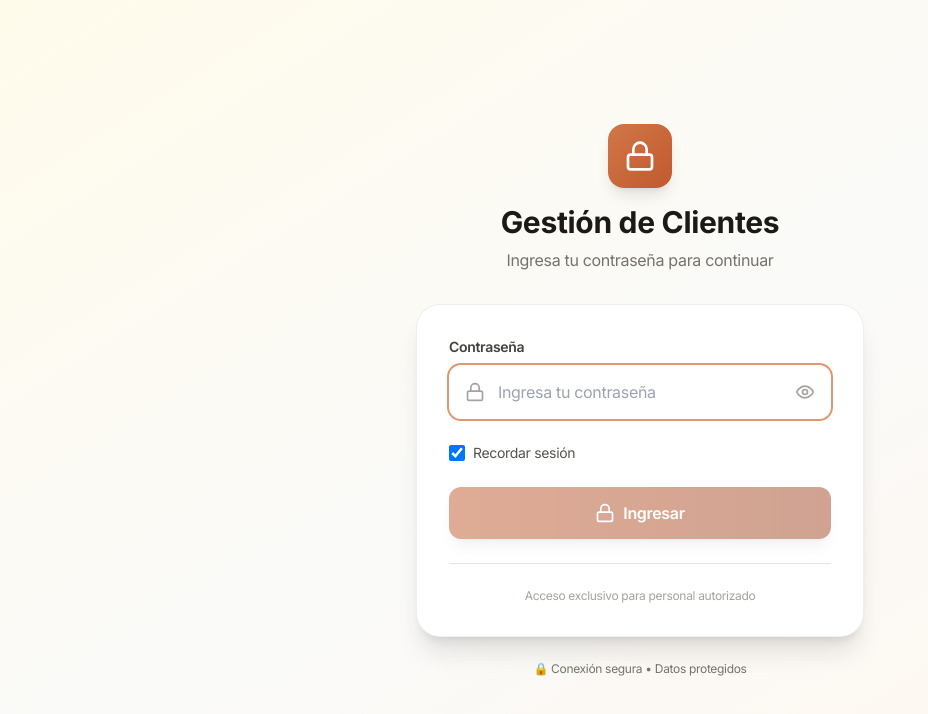
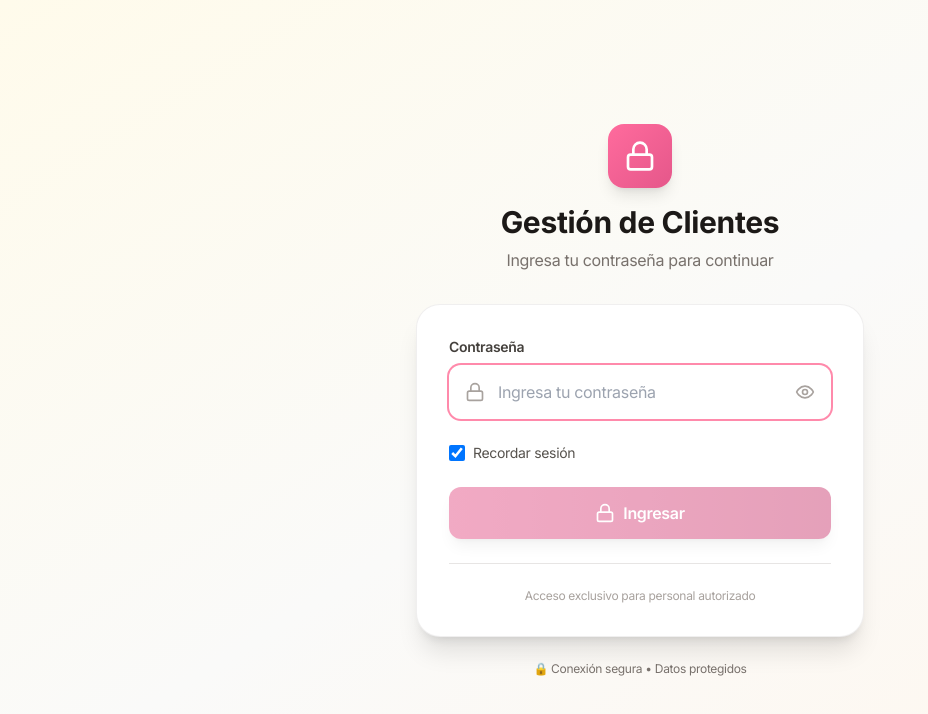
Before and after one commit to mibaus/caro-clientes, a React (Vite) app: page / in a window 1280 px wide. Shown: the top 714 px of the page, without its empty margins (0-928 px from the left). Built offline with nearby package versions, Linux system fonts and the light colour scheme; no server answers; the HTML template or start-up script is replaced by a standard one.

Commit message:
feat: cambiar paleta terracotta por rosa coral suave (#FF6B9D)

```diff
--- a/tailwind.config.js
+++ b/tailwind.config.js
@@ -10,18 +10,18 @@ export default {
         sans: ['Inter', 'Poppins', 'Nunito', 'system-ui', 'sans-serif'],
       },
       colors: {
-        // Paleta cálida principal
+        // Paleta rosa coral moderna
         terracotta: {
-          50: '#fdf8f6',
-          100: '#f9ede7',
-          200: '#f2d8cb',
-          300: '#e8bca3',
-          400: '#dc9871',
-          500: '#d17748',
-          600: '#c05a2e',
-          700: '#a14826',
-          800: '#843c23',
-          900: '#6c3421',
+          50: '#fff5f7',
+          100: '#ffe8ee',
+          200: '#ffd1dd',
+          300: '#ffaac4',
+          400: '#ff8aab',
+          500: '#ff6b9d',
+          600: '#e5578a',
+          700: '#cc4477',
+          800: '#b23364',
+          900: '#992752',
         },
         // Paleta lavanda/púrpura suave para acentos
         lavender: {
```
